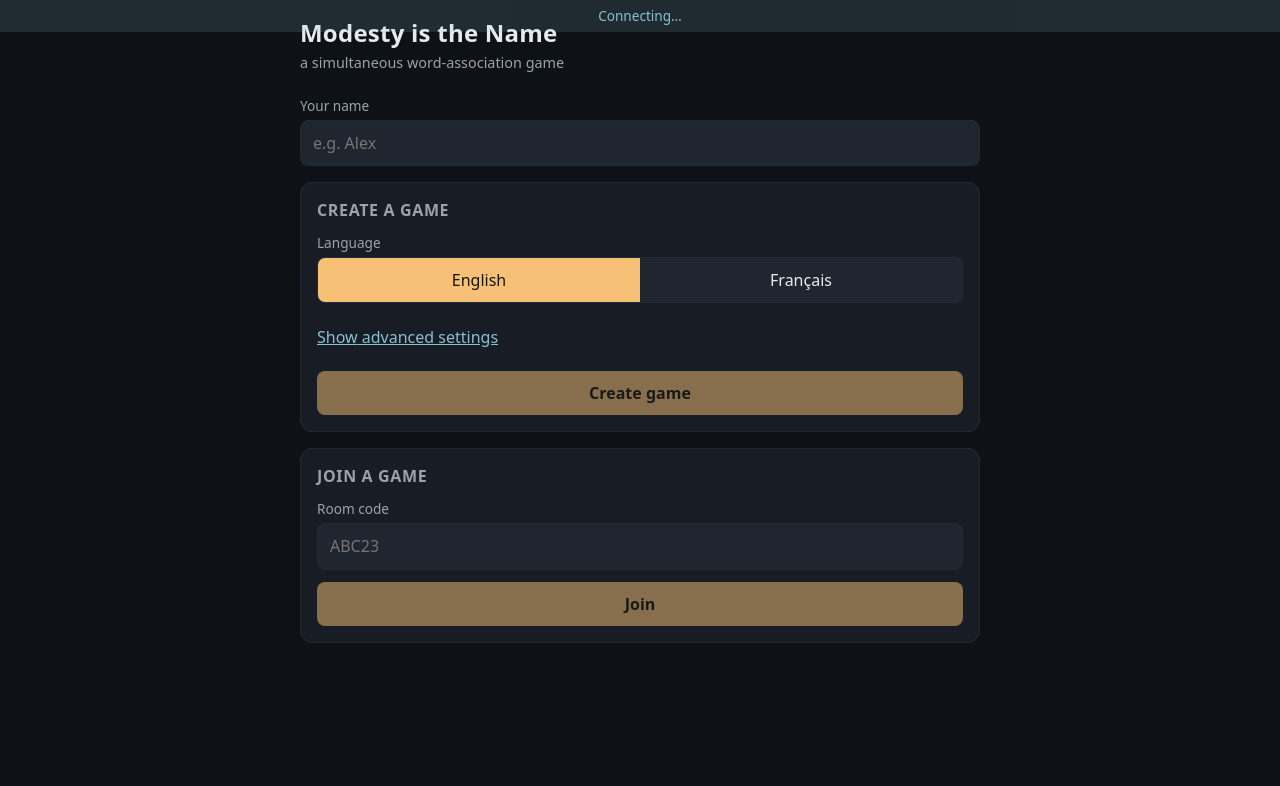
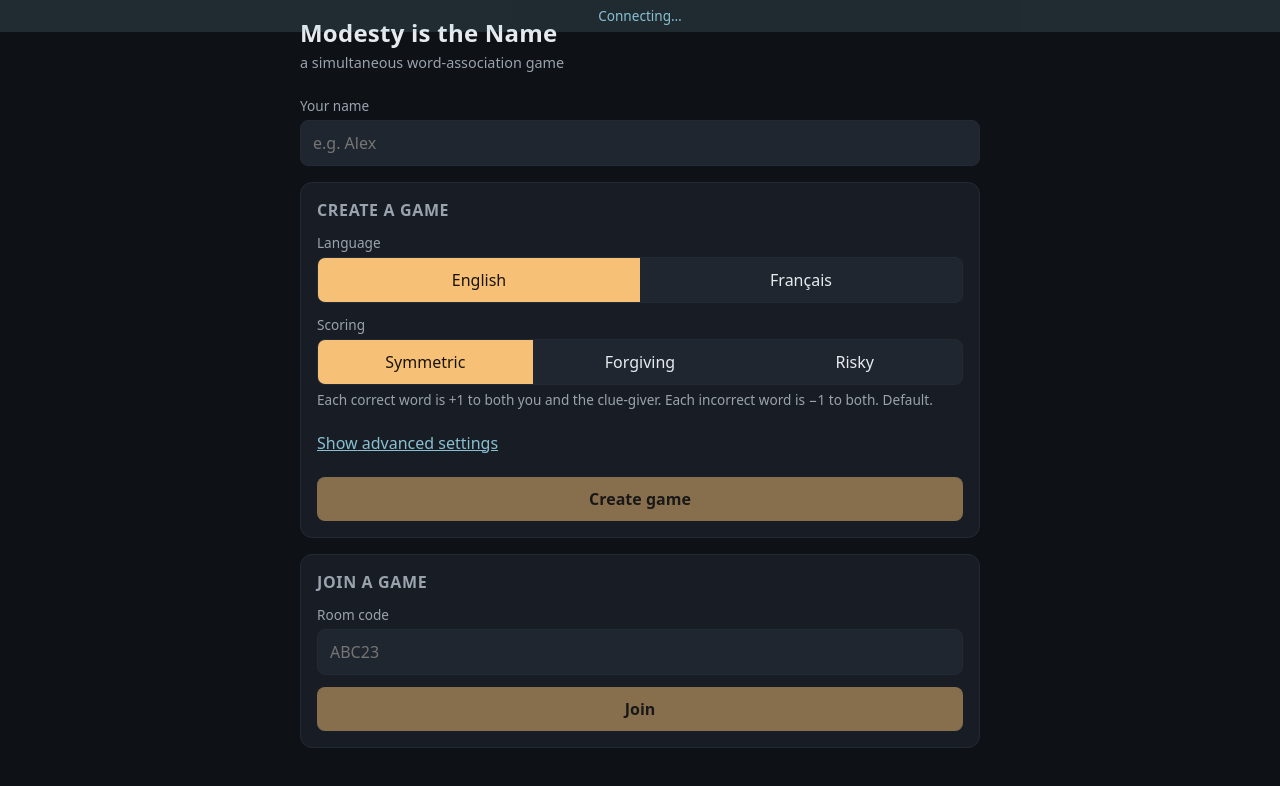
Before and after one commit to RemiFabre/modesty_is_the_name, a React (Vite) app in the folder client/: page / in a window 1280 px wide. Shown: the top 786 px of the page. Built offline with nearby package versions, Linux system fonts and the light colour scheme; no server answers.

Commit message:
Scoring modes: symmetric (default), forgiving, risky (sub-quadratic bonus)

```diff
--- a/client/src/components/Lobby.tsx
+++ b/client/src/components/Lobby.tsx
@@ -1,5 +1,5 @@
 import { useState } from "react";
-import type { PublicState } from "../../../shared/types";
+import { SCORING_MODE_INFO, type PublicState } from "../../../shared/types";
 import { getSocket } from "../socket";
 
 export function Lobby({ state }: { state: PublicState }) {
@@ -86,6 +86,13 @@ export function Lobby({ state }: { state: PublicState }) {
           <h2>Settings</h2>
           <ul className="settings">
             <li>
+              <span>Scoring</span>
+              <strong>
+                {SCORING_MODE_INFO[state.settings.scoring].label} (
+                {SCORING_MODE_INFO[state.settings.scoring].short})
+              </strong>
+            </li>
+            <li>
               <span>Pool size</span>
               <strong>{state.settings.poolSize}</strong>
             </li>
--- a/client/src/pages/Home.tsx
+++ b/client/src/pages/Home.tsx
@@ -1,9 +1,12 @@
 import { useState } from "react";
 import {
   DEFAULT_SETTINGS,
+  SCORING_MODE_INFO,
+  SCORING_MODES,
   SETTINGS_BOUNDS,
   type Language,
   type RoomSettings,
+  type ScoringMode,
 } from "../../../shared/types";
 import { getSocket } from "../socket";
 import { loadName, saveName, saveSessionToken } from "../session";
@@ -89,6 +92,27 @@ export function Home({ onCreated }: { onCreated: (code: string) => void }) {
                 Français
               </button>
             </div>
+          </label>
+
+          <label className="field">
+            <span>Scoring</span>
+            <div className="seg">
+              {SCORING_MODES.map((mode) => (
+                <button
+                  key={mode}
+                  type="button"
+                  className={settings.scoring === mode ? "seg-on" : ""}
+                  onClick={() =>
+                    setSettings((s) => ({ ...s, scoring: mode }))
+                  }
+                >
+                  {SCORING_MODE_INFO[mode].label}
+                </button>
+              ))}
+            </div>
+            <span className="muted small">
+              {SCORING_MODE_INFO[settings.scoring].description}
+            </span>
           </label>
 
           <button
--- a/shared/types.ts
+++ b/shared/types.ts
@@ -1,7 +1,49 @@
 export type Language = "en" | "fr";
+
+export type ScoringMode = "symmetric" | "forgiving" | "risky";
+
+export const SCORING_MODES: ScoringMode[] = ["symmetric", "forgiving", "risky"];
+
+export interface ScoringModeInfo {
+  id: ScoringMode;
+  label: string;
+  short: string;
+  description: string;
+}
+
+export const SCORING_MODE_INFO: Record<ScoringMode, ScoringModeInfo> = {
+  symmetric: {
+    id: "symmetric",
+    label: "Symmetric",
+    short: "+1 / −1",
+    description:
+      "Each correct word is +1 to both you and the clue-giver. Each incorrect word is −1 to both. Default.",
+  },
+  forgiving: {
+    id: "forgiving",
+    label: "Forgiving",
+    short: "+1 / 0",
+    description:
+      "Each correct word is +1 to both. Wrong picks cost nothing. The lowest-friction mode.",
+  },
+  risky: {
+    id: "risky",
+    label: "Risky",
+    short: "bonus on streaks",
+    description:
+      "Hits scale: 1, 2, 4, 6, 9, 12, 16, 20, 25 for 1..9 correct. Each miss is −1. Big clues are explosive — both ways.",
+  },
+};
+
+/** Total reward for the bundle of `n` hits in risky mode. f(n) = floor((n+1)² / 4). */
+export function riskyReward(n: number): number {
+  if (n <= 0) return 0;
+  return Math.floor(((n + 1) * (n + 1)) / 4);
+}
 
 export interface RoomSettings {
   language: Language;
+  scoring: ScoringMode;
   poolSize: number;
   cluePhaseSeconds: number;
   guessPhaseSeconds: number;
@@ -12,6 +54,7 @@ export interface RoomSettings {
 
 export const DEFAULT_SETTINGS: RoomSettings = {
   language: "en",
+  scoring: "symmetric",
   poolSize: 25,
   cluePhaseSeconds: 120,
   guessPhaseSeconds: 60,
```
Also changed, not shown: 1 other file (tests, documents, lock files or other folders).
